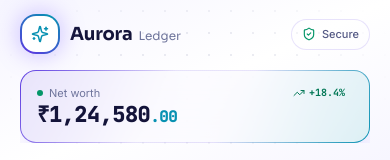
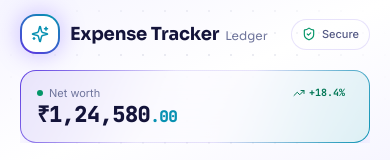
Before and after one commit to behlah53-WebD/expense-tracker-home, a Next.js app: page /login in a window 390 px wide. Shown: the top 160 px of the page. Built offline with nearby package versions, Linux system fonts and the light colour scheme.

Commit message:
feat: add auth visual hero component with responsive layout and animations

```diff
--- a/src/components/auth/auth-visual-hero.tsx
+++ b/src/components/auth/auth-visual-hero.tsx
@@ -131,7 +131,7 @@ export function AuthVisualHero({ compact = false }: { compact?: boolean }) {
           </span>
           <div className="flex items-baseline gap-1.5 lg:block lg:leading-tight">
             <span className="font-heading font-bold text-lg lg:text-2xl tracking-[-0.01em] text-[var(--text-heading)] lg:block">
-              Aurora
+              Expense Tracker
             </span>
             <span className="font-heading text-xs text-[var(--text-muted)] lg:block">
               Ledger
```
